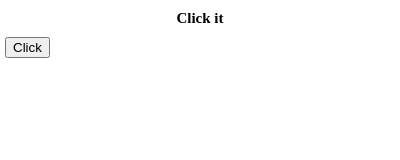
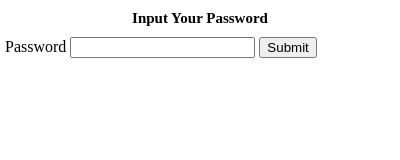
Before and after one commit to gascenciom1998/unpawnify, a browser extension: page popup.html in a window 400 px wide. Drawn offline with Linux system fonts and the light colour scheme.

Commit message:
password input skeleton (has a bug)

```diff
--- a/popup.html
+++ b/popup.html
@@ -13,8 +13,14 @@
     }
   </style>
   <body>
-    <h1>Click it</h1>
-    <button id="clickit">Click</button>
+    <h1>Input Your Password</h1>
+    <form id="password_form">
+      <label for="password">
+        Password
+        <input id="password_value" name="password" type="password" placehholder="" />
+      </label>
+      <input type="submit" value="Submit" />
+    </form>
   </body>
   <script src="popup.js"></script>
 </html>
--- a/popup.js
+++ b/popup.js
@@ -1,14 +1,18 @@
 document.addEventListener('DOMContentLoaded', function () {
-  var checkPageButton = document.getElementById('clickit');
-  checkPageButton.addEventListener('click', function () {
-    chrome.tabs.query({active: true, currentWindow: true}, function(tabs) {
-      alert(tabs[0].url);
-    })
-    // chrome.tabs.query({
-    //   active: true,
-    //   lastFocusedWindow: true
-    // }, function (tabs) {
-    //   alert(tab.url);
-    // })
-  })
+  // var checkPageButton = document.getElementById('clickit');
+  // checkPageButton.addEventListener('click', function () {
+  //   chrome.tabs.query({active: true, currentWindow: true}, function(tabs) {
+  //     alert(tabs[0].url);
+  //   })
+  // })
+
+  function logSubmit(event) {
+    // log.textContent = `Form Submitted! Time stamp: ${event.timeStamp}`;
+    // event.preventDefault();
+    console.log(password)
+  }
+
+  const form = document.getElementById('password_form');
+  const password = document.getElementById('password_value');
+  form.addEventListener('submit', logSubmit);
 })
```
Also changed, not shown: manifest.json.
